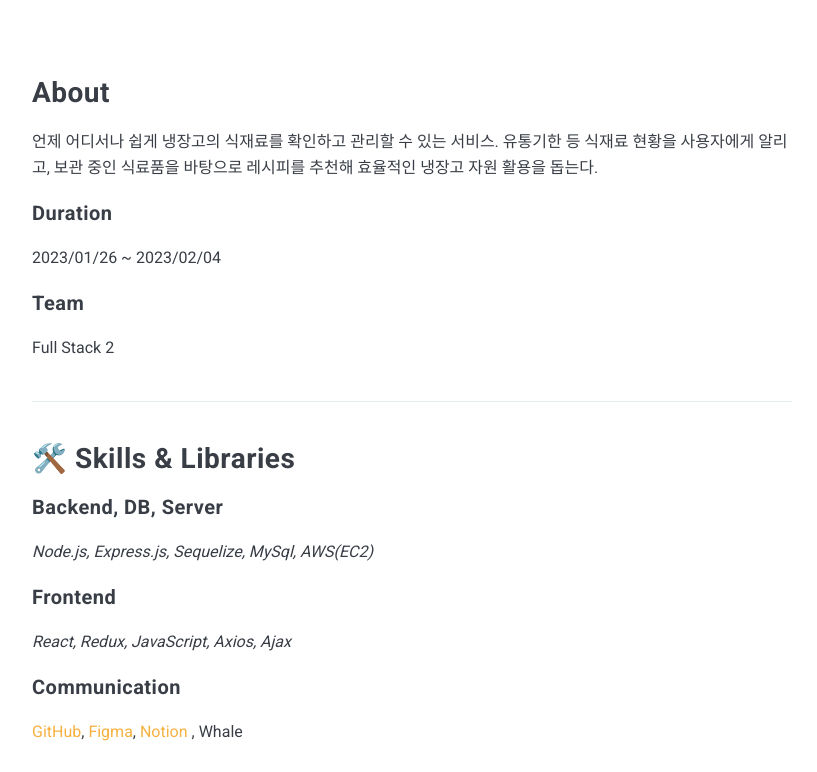
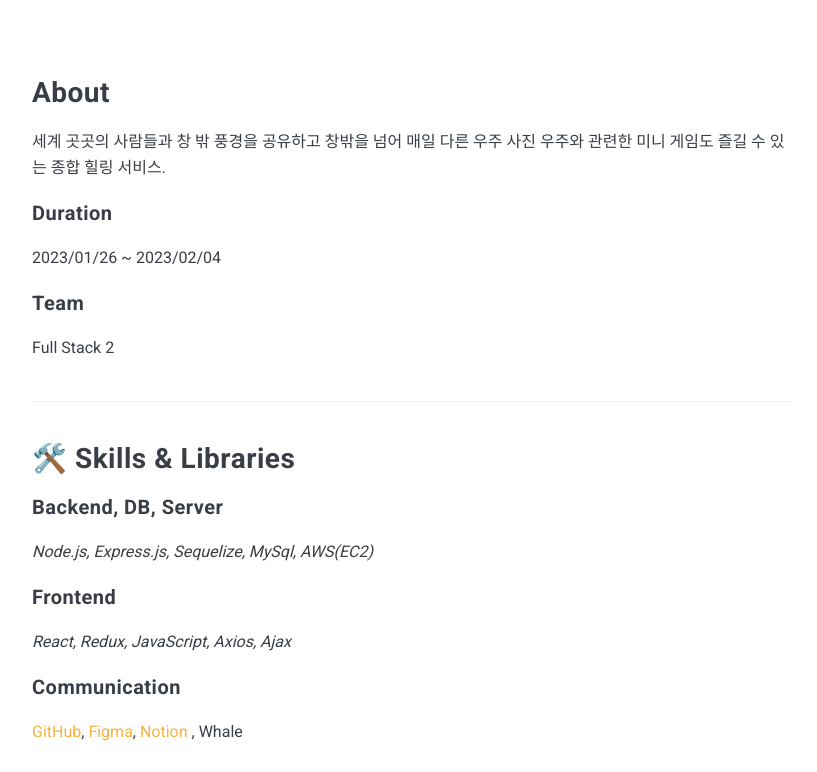
Before and after one commit to nietzche15/nietzche15.github.io, a Jekyll site: the page built from _posts/2023-02-05-Open-your-window.markdown, in a window 1280 px wide and 900 px high, scrolled down 849 px, cut to the strip 128-900 px from the top of the window. Shown: the whole strip, without its empty margins (228-1045 px from the left). Built offline with Jekyll 4.4.1, drawn with Linux system fonts in a browser that asks for light colours.

Commit message:
project02 진행중

```diff
--- a/_posts/2023-02-05-Open-your-window.markdown
+++ b/_posts/2023-02-05-Open-your-window.markdown
@@ -8,7 +8,7 @@ tags: TeamProject
 
 ## About
 
-언제 어디서나 쉽게 냉장고의 식재료를 확인하고 관리할 수 있는 서비스. 유통기한 등 식재료 현황을 사용자에게 알리고, 보관 중인 식료품을 바탕으로 레시피를 추천해 효율적인 냉장고 자원 활용을 돕는다.
+세계 곳곳의 사람들과 창 밖 풍경을 공유하고 창밖을 넘어 매일 다른 우주 사진 우주와 관련한 미니 게임도 즐길 수 있는 종합 힐링 서비스.
 
 #### Duration
 
```
